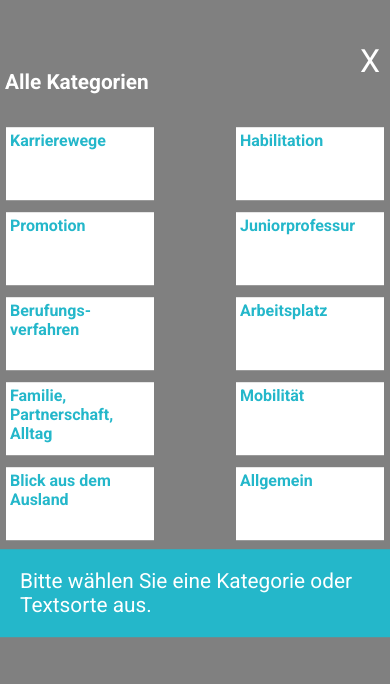
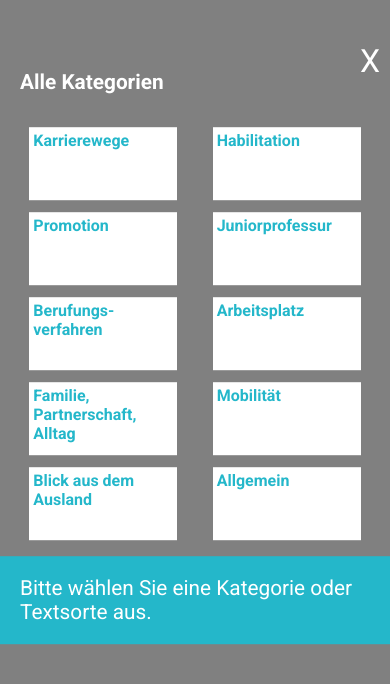
Before and after one commit to AsebWebDev/coding-challenge-Overlay, a plain HTML site: page index.html in a window 390 px wide. Both pictures are taken after a click on the element "Alle Kategorien". Drawn offline with nearby package versions, Linux system fonts and the light colour scheme.

Commit message:
optimize for mobile, change main button color

```diff
--- a/style/style.css
+++ b/style/style.css
@@ -77,10 +77,8 @@ body {
 @media only screen and (max-width:760px){
 
   #header {
-    display: flex;
     flex-direction: row;
-    justify-content: space-between;
-    padding: 0 10px 0 5px;;
+    padding: 0 10px 0 20px;
   }
 
   #overlay {
@@ -91,7 +89,8 @@ body {
 
   #overlay-left {
     width: 100%;
-    margin-bottom: 3px;
+    margin-bottom: 10px;
+    justify-content: space-evenly;
   }
 
   #overlay-right {
```
